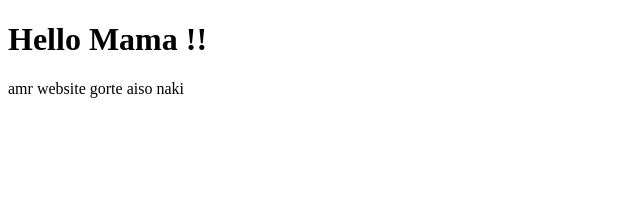
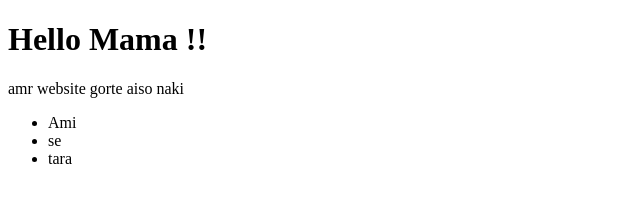
Before and after one commit to Hasan-new/project, a plain HTML site: page index.html in a window 1280 px wide. Shown: the full height of the page, 0-640 px from the left. Drawn offline with Linux system fonts and the light colour scheme.

Commit message:
new line commit

```diff
--- a/index.html
+++ b/index.html
@@ -8,5 +8,10 @@
 <body>
     <h1>Hello Mama !!</h1>
     <p>amr website gorte aiso naki</p>
+    <ul>
+        <li>Ami</li>
+        <li>se</li>
+        <li>tara</li>
+    </ul>
 </body>
 </html>
```
